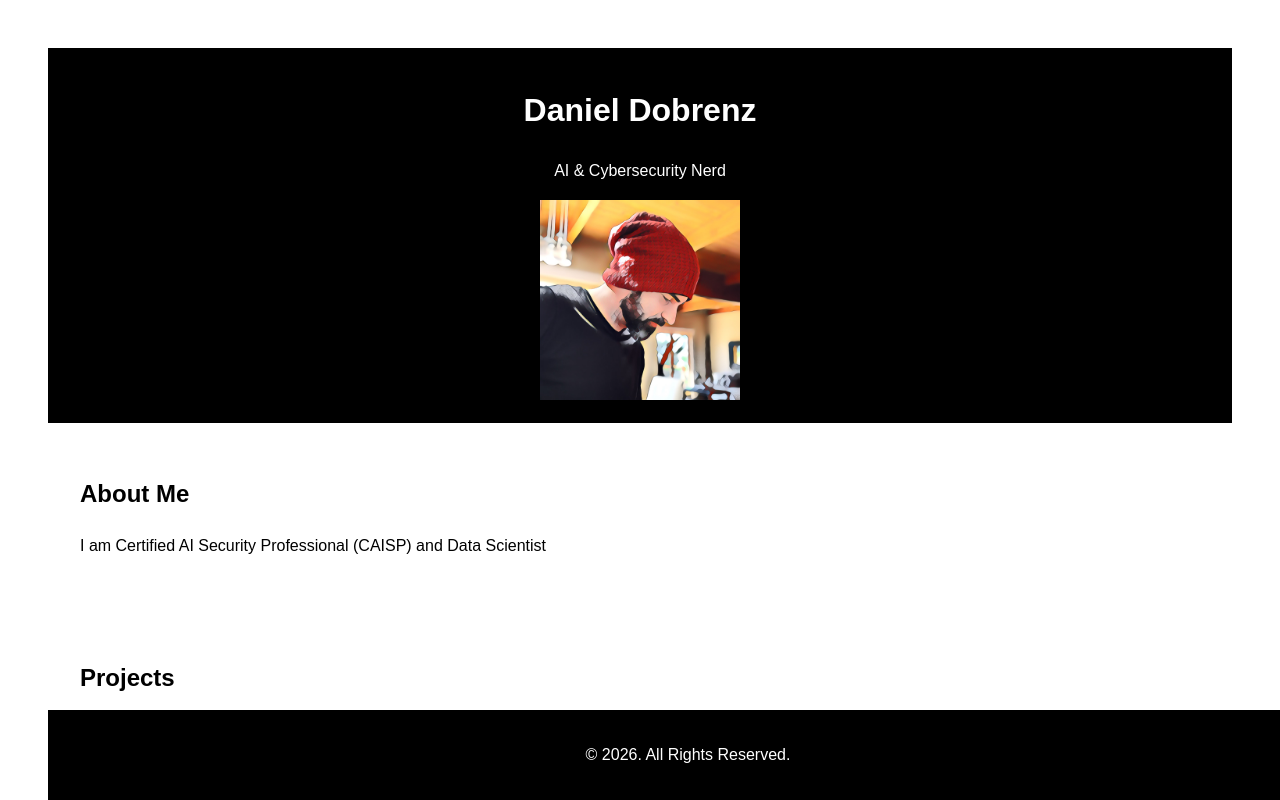
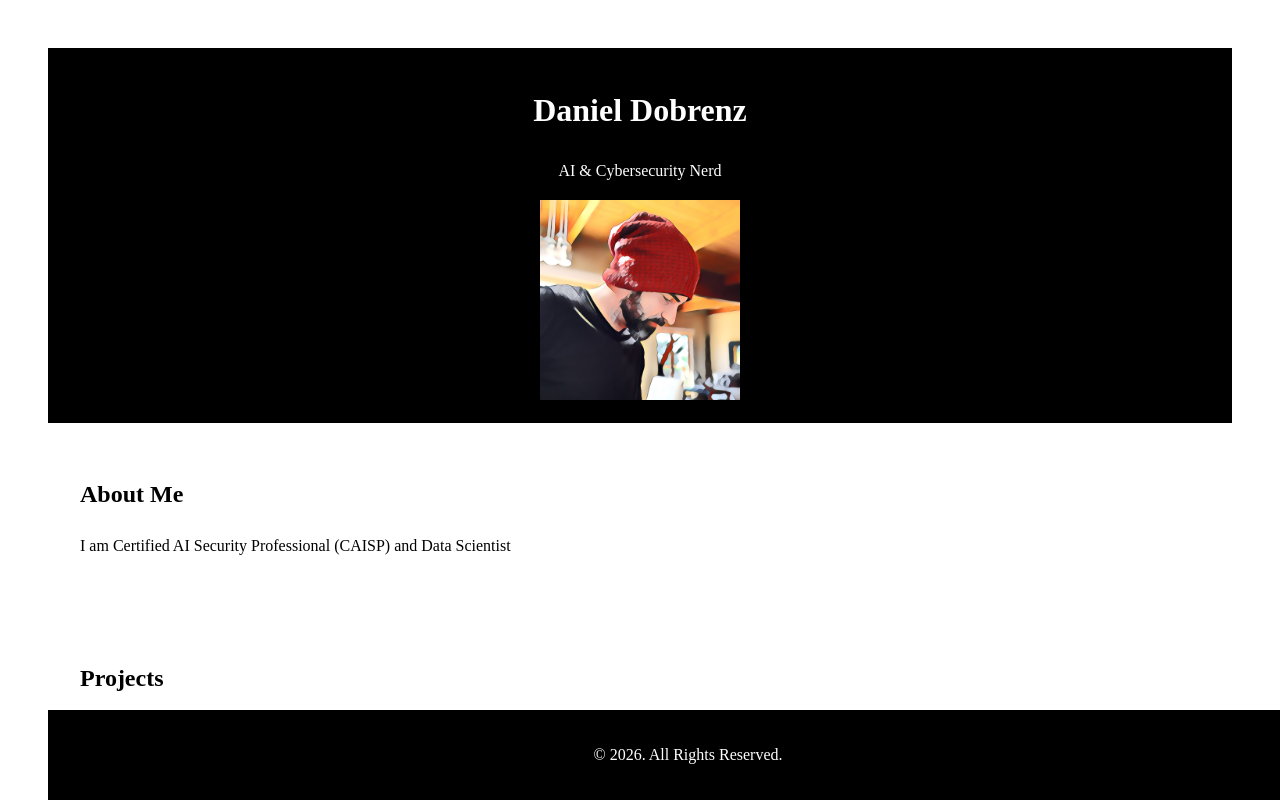
Before and after one commit to danieldobrenz/danieldobrenz.github.io, a plain HTML site: page index.html in a window 1280 px wide. Shown: the top 800 px of the page. Drawn offline with Linux system fonts and the light colour scheme.

Commit message:
changed font on main page (test)
just testing the github desktop with my website repo online

```diff
--- a/index.html
+++ b/index.html
@@ -6,7 +6,7 @@
     <title>Your Name - AI & Cybersecurity</title>
     <style>
         body {
-            font-family: Arial;
+            font-family: ;
             margin: 3rem;
             padding: 0;
             line-height: 1.6;
```
